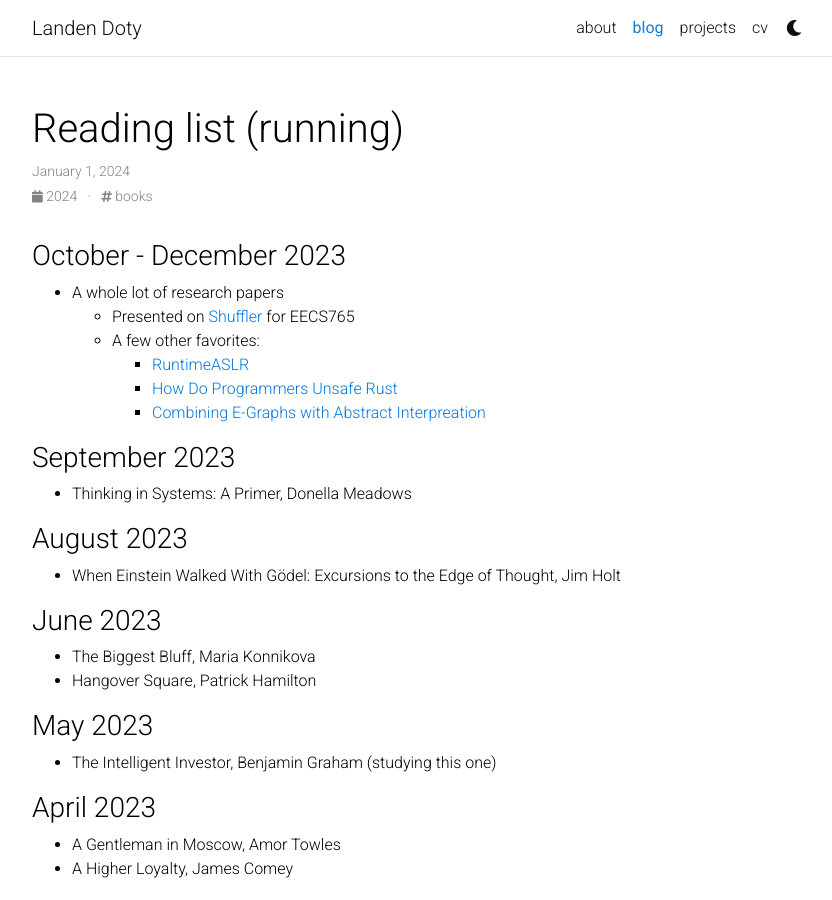
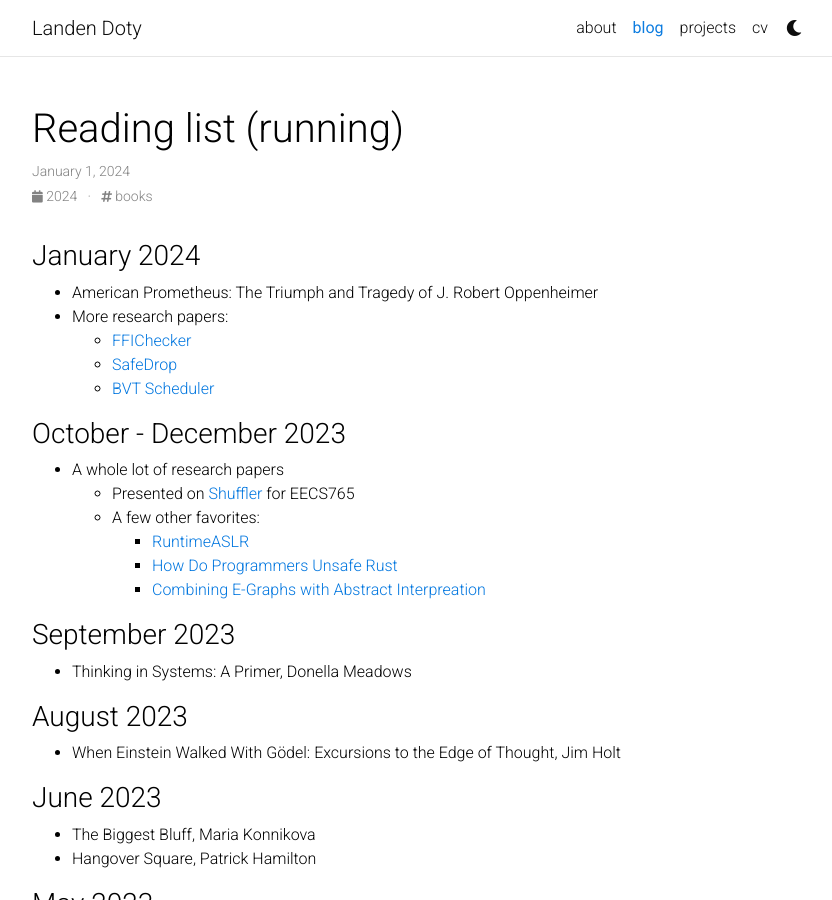
Before and after one commit to landoty/landoty.github.io, a Jekyll site: the page built from _posts/2023-04-26-what-im-reading.md, in a window 1280 px wide and 900 px high. Shown: the whole window, without its empty margins (223-1055 px from the left). Built offline with Jekyll 4.4.1, drawn with Linux system fonts in a browser that asks for light colours; comment, search, counter and statistics services are not loaded; a style sheet for code colours, icons or effects is not loaded.

Commit message:
updated reading list

```diff
--- a/_posts/2023-04-26-what-im-reading.md
+++ b/_posts/2023-04-26-what-im-reading.md
@@ -5,6 +5,13 @@ date: 2024-January-1
 description: keeping track of what I'm reading
 tags: books
 ---
+
+### January 2024
+- American Prometheus: The Triumph and Tragedy of J. Robert Oppenheimer
+- More research papers:
+    - [FFIChecker](https://zhuohua.me/assets/ESORICS2022-FFIChecker.pdf)
+    - [SafeDrop](https://arxiv.org/abs/2103.15420)
+    - [BVT Scheduler](https://rcs.uwaterloo.ca/papers/bvt.pdf)
 
 ### October - December 2023
 
```
